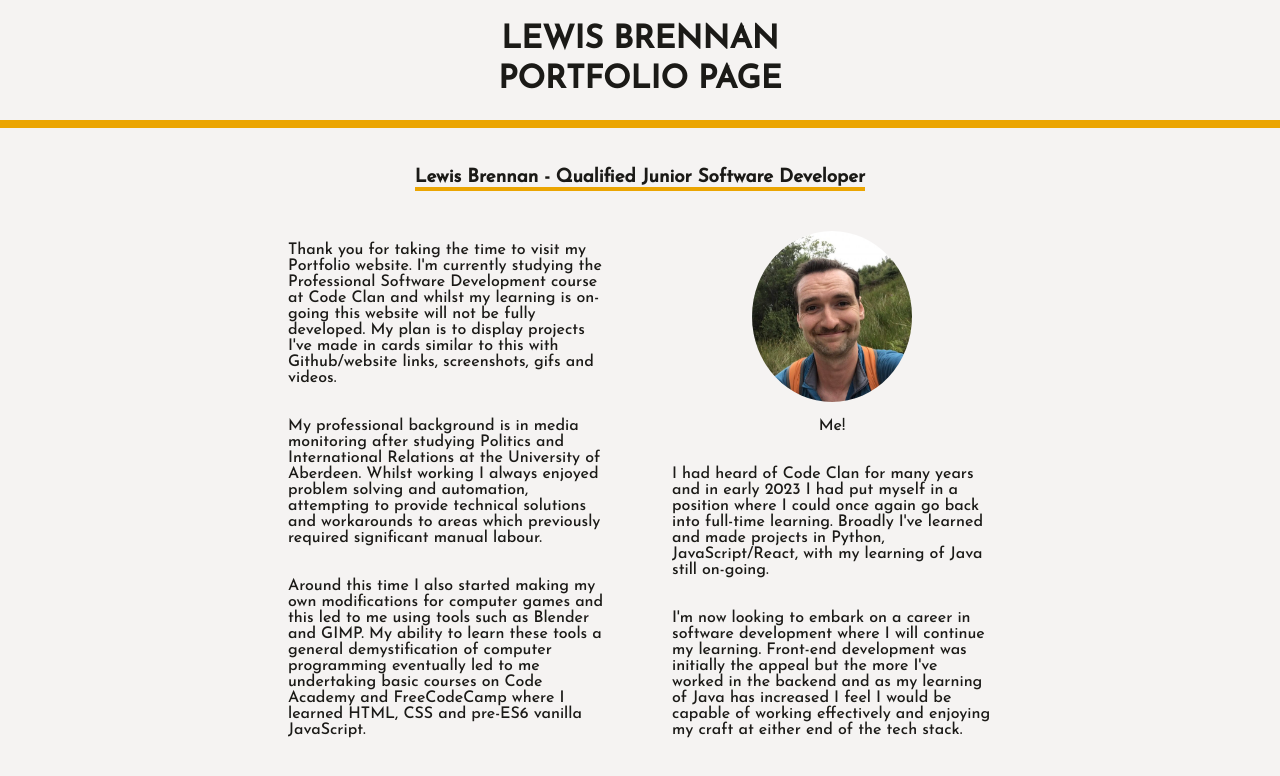
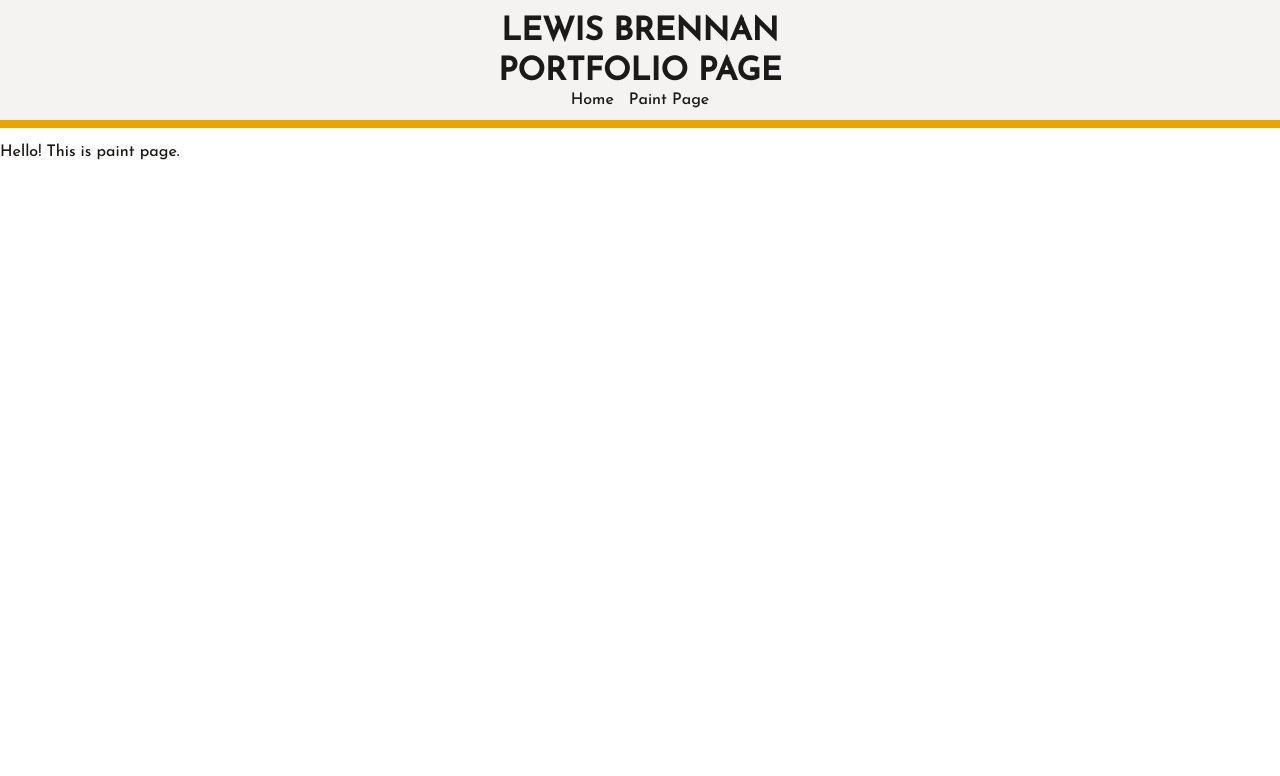
Before and after one commit to LewisBrennanGithub/Lewis-Brennan-Portfolio, a React (Create React App) app: page /paint in a window 1280 px wide. Shown: the top 776 px of the page. Built offline with nearby package versions, Linux system fonts and the light colour scheme; a web font is replaced by a local one.

Commit message:
added navigation and removed certain css effects

```diff
--- a/package.json
+++ b/package.json
@@ -9,6 +9,7 @@
     "@testing-library/user-event": "^13.5.0",
     "react": "^18.2.0",
     "react-dom": "^18.2.0",
+    "react-router-dom": "^6.14.2",
     "react-scripts": "5.0.1",
     "styled-components": "^6.0.0-rc.1",
     "web-vitals": "^2.1.4"
--- a/src/App.js
+++ b/src/App.js
@@ -1,11 +1,14 @@
 import './App.css';
 import PortfolioContainer from './containers/PortfolioContainer';
+import { BrowserRouter as Router, Route, Switch, Link } from 'react-router-dom';
 import styled from 'styled-components';
 
 function App() {
   return (
-    <Structure >
-        <PortfolioContainer />
+    <Structure>
+      <Router>
+        <PortfolioContainer/>
+      </Router>
     </Structure>
   );
 }
--- a/src/components/body/Body.js
+++ b/src/components/body/Body.js
@@ -51,9 +51,9 @@ display: flex;
 flex-direction: row;
 align-items: flex-end;
 padding: 2.5vh 2.5vw;
-justify-content: space-between;
+justify-content: center;
 
-@media only screen and (max-width: 600px){
+@media only screen and (max-width: 900px){
     display: flex;
     flex-direction: column;
   }
@@ -65,7 +65,7 @@ flex-direction: column;
 max-width: 25vw;
 padding-inline: 0vw 1vw;
 
-@media only screen and (max-width: 600px){
+@media only screen and (max-width: 900px){
   max-width: 100%;
   padding-inline: 0vw 0vw;
   }
@@ -80,7 +80,7 @@ flex-direction: column;
 max-width: 25vw;
 padding-inline: 1vw 0vw;
 
-@media only screen and (max-width: 600px){
+@media only screen and (max-width: 900px){
   max-width: 100%;
   padding-inline: 0vw 0vw;
   }
@@ -100,6 +100,17 @@ height: 50%;
 width: 50%;
 margin-top: 2.5vh;
 border-radius: 50%;
+height: 50%;
+width: 50%;
+min-width: 150px;
+min-height: 150px;
+max-width: 150px;
+max-height: 150px;
+
+@media only screen and (max-width: 900px){
+max-width: 100%;
+max-height: 100%;
+  }
 `
 
 const StyledCardRightColumnCaption = styled.p`
--- /dev/null
+++ b/src/components/body/PaintPage.js
@@ -0,0 +1,9 @@
+const PaintPage = () => {
+    return (
+        <>
+            <p>Hello! This is paint page.</p>
+        </>
+     );
+}
+
+export default PaintPage;
--- a/src/components/navbar/NavBar.js
+++ b/src/components/navbar/NavBar.js
@@ -1,3 +1,4 @@
+import { Link } from 'react-router-dom';
 import styled from 'styled-components';
 
 const NavBar = () => {
@@ -5,6 +6,10 @@ const NavBar = () => {
 <NavigationBar>
   <NavigationBarText>Lewis Brennan</NavigationBarText>
   <NavigationBarText>Portfolio Page</NavigationBarText>
+  <NavigationLinks>
+        <StyledLink to="/">Home</StyledLink>
+        <StyledLink to="/paint">Paint Page</StyledLink>
+      </NavigationLinks>
 </NavigationBar>
 
    );
@@ -26,4 +31,19 @@ font-size: 4vh;
 margin-block: 0.5vh;
 `
 
+const NavigationLinks = styled.div`
+display: flex;
+gap: 15px;
+`
+
+const StyledLink = styled(Link)`
+text-decoration: none;
+color: inherit;
+transition: color 0.3s;
+
+&:hover {
+  color: #eba502;
+}
+`
+
 export default NavBar;
--- a/src/containers/PortfolioContainer.js
+++ b/src/containers/PortfolioContainer.js
@@ -1,41 +1,63 @@
+import { Routes, Route } from 'react-router-dom';
 import styled from 'styled-components';
 import NavBar from '../components/navbar/NavBar';
 import Body from '../components/body/Body';
+import PaintPage from '../components/body/PaintPage';
 
 const PortfolioContainer = () => {
   return (
-    <>
-    <NavBar>
-    </NavBar>
-    <Aligner>
-      <div className="left"></div>
-      <Body className="middle"></Body>
-      <div className="right"></div>
-    </Aligner>
-    </>
+<>
+<NavBar/>
+  <Routes className="middle">
+    <Route path="/" element={<Body />} />
+    <Route path="/paint" element={<PaintPage />} />
+  </Routes>
+</>
    );
 }
 
-const Aligner = styled.div`
-  display: grid;
-  grid-template-columns: 15% 70% 15%;
-  height: 85vh;
+// FIRST ITERATION - OBSELETE
+// <NavBar>
+// </NavBar>
+// <Aligner>
+//   <div className="left"></div>
+//   <Body className="middle"></Body>
+//   <div className="right"></div>
+// </Aligner>
 
-  @media only screen and (max-width: 600px){
-    display: flex;
-    flex-direction: column;
-  }
+// SECOND ITERATION - OBSELETE
+{/* <>
+<NavBar/>
+<Aligner>
+  <div className="left"></div>
+  <Routes className="middle">
+    <Route path="/" element={<Body />} />
+    <Route path="/paint" element={<PaintPage />} />
+  </Routes>
+  <div className="right"></div>
+</Aligner>
+</> */}
+
+// const Aligner = styled.div`
+//   display: grid;
+//   grid-template-columns: 15% 70% 15%;
+//   height: 85vh;
+
+//   @media only screen and (max-width: 900px){
+//     display: flex;
+//     flex-direction: column;
+//   }
 
 
-.left  {
-  background: #f5f3f2;
-}
-.middle {
-}
+// .left  {
+//   background: #f5f3f2;
+// }
+// .middle {
+// }
 
-.right {
-  background: #f5f3f2;
-}
-`
+// .right {
+//   background: #f5f3f2;
+// }
+// `
 
 export default PortfolioContainer;
```
Also changed, not shown: 1 other file (tests, documents, lock files or other folders). Lines whose indentation alone changed are shown as unchanged.
